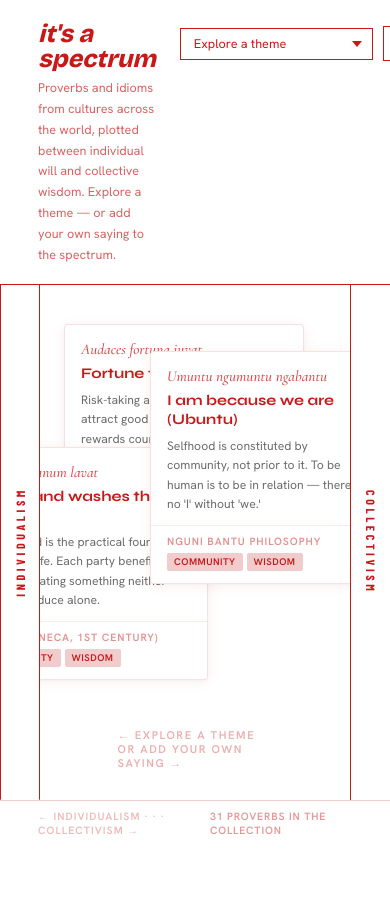
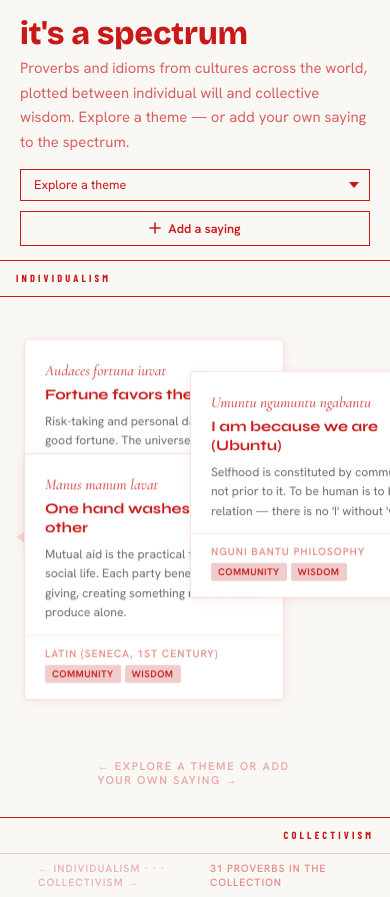
Before and after one commit to erothars/proverbs, a plain HTML site: page index.html in a window 390 px wide. Before the commit the page ends 844 px from the top, so only its background shows below. Drawn offline with nearby package versions, Linux system fonts and the light colour scheme; a web font is replaced by a local one.

Commit message:
Update index.html

```diff
--- a/index.html
+++ b/index.html
@@ -12,6 +12,7 @@
       --red:      #C81818;
       --red-pale: #FEF2F2;
       --red-mid:  #F0CCCC;
+      --beige:    #FAF8F5;
       --white:    #FFFFFF;
       --muted:    #6C6C6C;
       --card-w:   clamp(240px, 23vw, 320px);
@@ -24,13 +25,14 @@
       --teal-mid:  #BDE5E3;
     }
 
-    html, body { height: 100%; overflow: hidden; }
+    html, body { height: 100%; }
 
     body {
       font-family: 'Hanken Grotesk', sans-serif;
-      background: var(--white);
+      background: var(--beige);
       display: flex;
       flex-direction: column;
+      overflow: hidden;
     }
 
     /* ══ HEADER ════════════════════════════════════════════ */
@@ -39,7 +41,7 @@
       justify-content: space-between;
       align-items: flex-start;
       padding: 22px 38px 18px;
-      background: var(--white);
+      background: var(--beige);
       border-bottom: 1.5px solid var(--red);
       flex-shrink: 0;
       gap: 24px;
@@ -48,27 +50,41 @@
     .header-left h1 {
       font-family: 'Bricolage Grotesque', sans-serif;
       font-weight: 800;
-      font-style: italic;
-      font-size: clamp(1.55rem, 2.4vw, 2.35rem);
+      font-style: normal;
+      font-size: clamp(2rem, 3.2vw, 3rem);
       color: var(--red);
       line-height: 1;
       margin-bottom: 6px;
     }
 
     .header-left p {
-      font-size: 0.79rem;
+      font-size: 0.93rem;
       color: var(--red);
       max-width: 380px;
       line-height: 1.66;
       opacity: 0.68;
     }
 
+    /* Controls sit flush with the description line, not the h1 */
+    .header-right {
+      display: flex;
+      flex-direction: column;
+      align-items: flex-end;
+      gap: 0;
+      flex-shrink: 0;
+    }
+
+    /* Invisible spacer that matches h1 height so controls align to description */
+    .header-right-spacer {
+      display: block;
+    }
+
     .header-controls {
       display: flex;
       gap: 10px;
       align-items: center;
-      padding-top: 4px;
       flex-shrink: 0;
+      flex-wrap: wrap;
     }
 
     /* Theme select */
@@ -148,6 +164,72 @@
       flex: 1;
       position: relative;
       overflow: hidden;
+      background: var(--beige);
+    }
+
+    /* On mobile, canvas scrolls horizontally so cards are reachable */
+    @media (max-width: 640px) {
+      html, body { overflow: unset; height: auto; }
+
+      body { overflow-x: hidden; }
+
+      header {
+        flex-direction: column;
+        padding: 18px 20px 14px;
+        gap: 14px;
+      }
+
+      .header-right { width: 100%; align-items: flex-start; }
+      .header-right-spacer { display: none; }
+
+      .header-controls {
+        width: 100%;
+        flex-direction: column;
+        align-items: stretch;
+      }
+
+      select, .add-btn { width: 100%; justify-content: center; }
+
+      .stage { flex-direction: column; min-height: 0; }
+
+      .axis-label {
+        writing-mode: horizontal-tb;
+        width: 100%;
+        height: 36px;
+        font-size: 0.65rem;
+      }
+      .axis-label.left  {
+        transform: none;
+        border-right: none;
+        border-left: none;
+        border-bottom: 1.5px solid var(--red);
+        justify-content: flex-start;
+        padding-left: 16px;
+      }
+      .axis-label.right {
+        border-left: none;
+        border-top: 1.5px solid var(--red);
+        justify-content: flex-end;
+        padding-right: 16px;
+      }
+
+      #canvas {
+        width: 100%;
+        min-height: 520px;
+        overflow-x: auto;
+        overflow-y: hidden;
+        -webkit-overflow-scrolling: touch;
+      }
+
+      /* Cards on mobile: narrower, tighter */
+      :root { --card-w: clamp(200px, 72vw, 260px); }
+
+      .footer-bar { padding: 0 20px; }
+    }
+
+    @media (min-width: 641px) {
+      .stage { height: 100%; }
+      #canvas { overflow: hidden; }
     }
 
     /* Spectrum line */
@@ -286,7 +368,7 @@
 
     .card-body {
       flex: 1;
-      padding: 14px 16px 10px;
+      padding: 20px 20px 12px;
       overflow: hidden;
       display: flex;
       flex-direction: column;
@@ -326,7 +408,7 @@
     /* Card footer — origin + themes sit at the bottom */
     .card-foot {
       flex-shrink: 0;
-      padding: 8px 16px 12px;
+      padding: 10px 20px 16px;
       border-top: 1px solid rgba(200,24,24,0.09);
     }
     .card.user-card .card-foot { border-top-color: rgba(18,113,106,0.1); }
@@ -402,7 +484,7 @@
     #modalOverlay.open { display: flex; }
 
     #modal {
-      background: var(--white);
+      background: var(--beige);
       border: 1.5px solid var(--red);
       width: min(520px, 92vw);
       max-height: 90vh;
@@ -618,7 +700,7 @@
       padding: 0 38px;
       height: 44px;
       border-top: 1px solid var(--red-mid);
-      background: var(--white);
+      background: var(--beige);
     }
     .footer-note {
       font-size: 0.66rem;
@@ -645,6 +727,8 @@
     <h1>it's a spectrum</h1>
     <p>Proverbs and idioms from cultures across the world, plotted between individual will and collective wisdom. Explore a theme — or add your own saying to the spectrum.</p>
   </div>
+  <div class="header-right">
+    <div class="header-right-spacer" id="h1Spacer"></div>
     <div class="header-controls">
       <div class="select-wrap">
         <select id="themeSelect">
@@ -662,8 +746,9 @@
           <line x1="6" y1="1" x2="6" y2="11" stroke="#C81818" stroke-width="1.6" stroke-linecap="round"/>
           <line x1="1" y1="6" x2="11" y2="6" stroke="#C81818" stroke-width="1.6" stroke-linecap="round"/>
         </svg>
-      Add a proverb
+        Add a saying
       </button>
+    </div>
   </div>
 </header>
 
@@ -1012,9 +1097,13 @@ function render() {
   // ── Build any new cards (off-screen, invisible) first ─────
   const WAVE = [0.08, 0.54, 0.20, 0.70, 0.36, 0.62, 0.14, 0.46,
                 0.76, 0.28, 0.58, 0.06, 0.66, 0.32, 0.80, 0.42];
-  const vPad = 16;
+  const vPad = 20;
 
-  const rawXs    = visible.map(p => PAD + (p.score / 100) * (lineW - CW));
+  // X range: cards must be fully inside canvas (left PAD, right PAD)
+  const rawXs    = visible.map(p => {
+    const ideal = PAD + (p.score / 100) * (lineW - CW);
+    return Math.max(PAD, Math.min(ideal, W - PAD - CW));
+  });
   const nudgedXs = nudge(rawXs, CW, W, 6);
 
   visible.forEach((p, i) => {
@@ -1045,15 +1134,15 @@ function render() {
 
   // ── Second pass: measure real heights, clamp, animate in ──
   visible.forEach((p, i) => {
-    const cx   = nudgedXs[i];
+    const cx   = Math.max(PAD, Math.min(nudgedXs[i], W - PAD - CW)); // double-clamp X
     const card = cardsEl.querySelector(`.card[data-id="${p.id}"]`);
     if (!card) return;
 
-    const isNew    = card.style.visibility === 'hidden';
-    const cardH    = card.offsetHeight || 260;
-    const availH   = H - vPad * 2 - cardH;
-    const rawCy    = vPad + WAVE[i % WAVE.length] * Math.max(0, availH);
-    const cy       = Math.min(rawCy, H - vPad - cardH); // clamp bottom edge
+    const isNew  = card.style.visibility === 'hidden';
+    const cardH  = card.offsetHeight || 260;
+    const availH = Math.max(0, H - vPad * 2 - cardH);
+    const rawCy  = vPad + WAVE[i % WAVE.length] * availH;
+    const cy     = Math.max(vPad, Math.min(rawCy, H - vPad - cardH)); // clamp top+bottom
 
     if (isNew) {
       card.style.visibility = '';
@@ -1225,18 +1314,31 @@ function resetModal() {
 }
 
 // ═══════════════════════════════════════════════════════════
+//  SPACER — align controls to description text, not h1
+// ═══════════════════════════════════════════════════════════
+function syncSpacer() {
+  const h1     = document.querySelector('.header-left h1');
+  const spacer = document.getElementById('h1Spacer');
+  if (h1 && spacer && window.innerWidth > 640) {
+    spacer.style.height = (h1.offsetHeight + 6) + 'px'; // +6 = h1 margin-bottom
+  } else if (spacer) {
+    spacer.style.height = '0px';
+  }
+}
+
+// ═══════════════════════════════════════════════════════════
 //  RESIZE
 // ═══════════════════════════════════════════════════════════
 let rTimer;
 window.addEventListener('resize', () => {
   clearTimeout(rTimer);
-  rTimer = setTimeout(() => render(), 100);
+  rTimer = setTimeout(() => { syncSpacer(); render(); }, 100);
 });
 
 // ═══════════════════════════════════════════════════════════
 //  INIT
 // ═══════════════════════════════════════════════════════════
-requestAnimationFrame(() => render());
+requestAnimationFrame(() => { syncSpacer(); render(); });
 </script>
 </body>
 </html>
```
Lines whose indentation alone changed are shown as unchanged.
